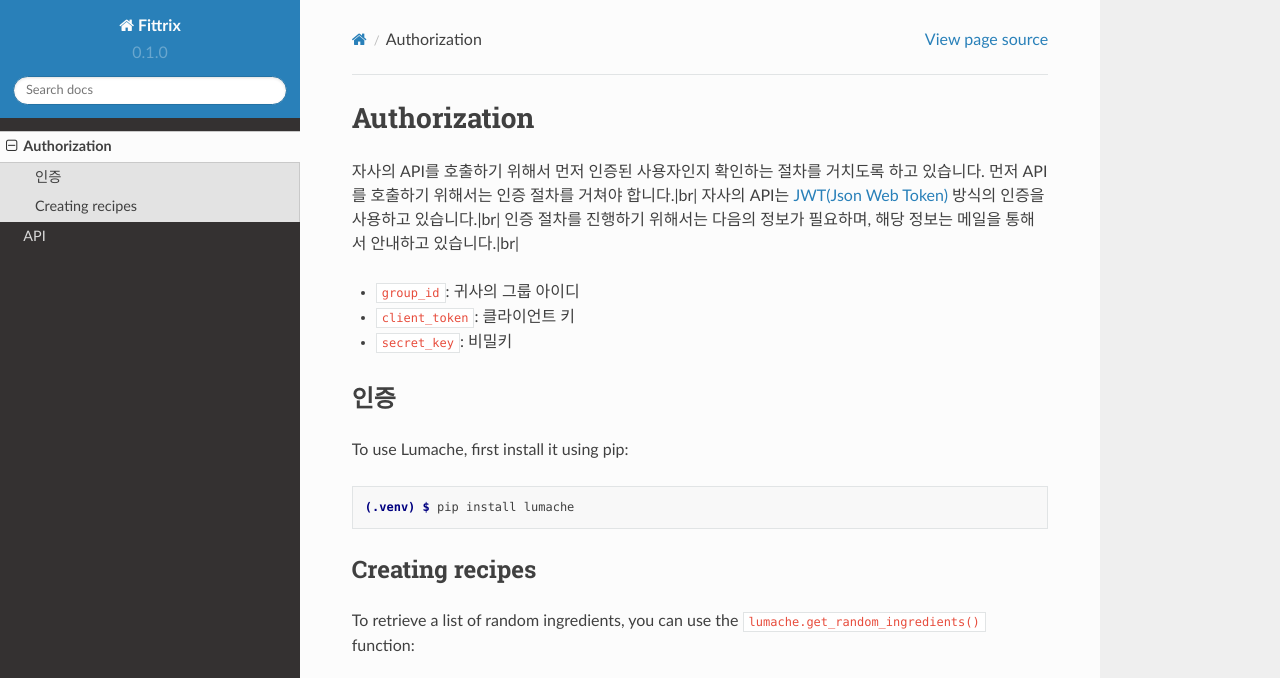
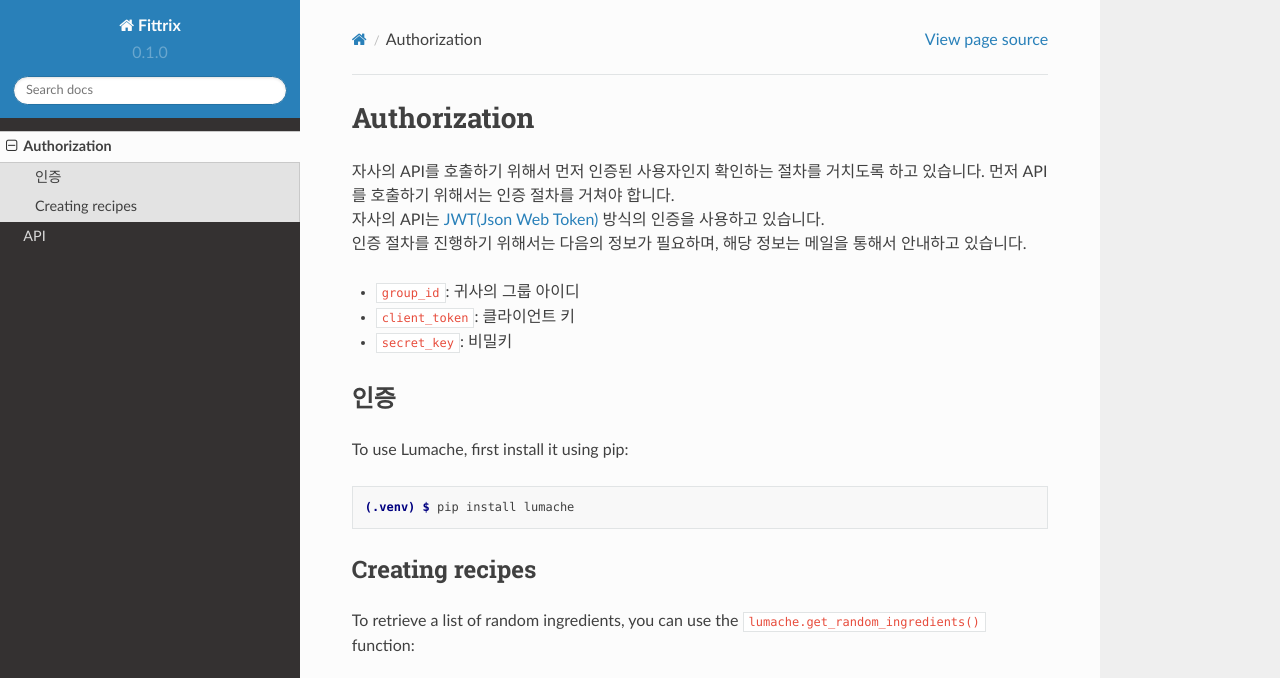
Before and after one commit to fittrix-dev/single_api, a Sphinx documentation site: the page built from docs/source/authorization.rst, in a window 1280 px wide and 1317 px high, cut to the strip 0-678 px from the top of the window. Built offline with Sphinx 7.4.7 and the Read the Docs theme 2.0.0, drawn with Linux system fonts in a browser that asks for light colours.

Commit message:
테스트 #8

```diff
--- a/docs/source/authorization.rst
+++ b/docs/source/authorization.rst
@@ -1,9 +1,9 @@
 Authorization
 =====
 
-자사의 API를 호출하기 위해서 먼저 인증된 사용자인지 확인하는 절차를 거치도록 하고 있습니다. 먼저 API를 호출하기 위해서는 인증 절차를 거쳐야 합니다.|br|
-자사의 API는 `JWT(Json Web Token) <https://jwt.io/>`_ 방식의 인증을 사용하고 있습니다.|br|
-인증 절차를 진행하기 위해서는 다음의 정보가 필요하며, 해당 정보는 메일을 통해서 안내하고 있습니다.|br|
+| 자사의 API를 호출하기 위해서 먼저 인증된 사용자인지 확인하는 절차를 거치도록 하고 있습니다. 먼저 API를 호출하기 위해서는 인증 절차를 거쳐야 합니다.
+| 자사의 API는 `JWT(Json Web Token) <https://jwt.io/>`_ 방식의 인증을 사용하고 있습니다.
+| 인증 절차를 진행하기 위해서는 다음의 정보가 필요하며, 해당 정보는 메일을 통해서 안내하고 있습니다.
 
 * ``group_id``: 귀사의 그룹 아이디
 * ``client_token``: 클라이언트 키
```
Also changed, not shown: docs/source/index.rst (+4 -4 lines).
